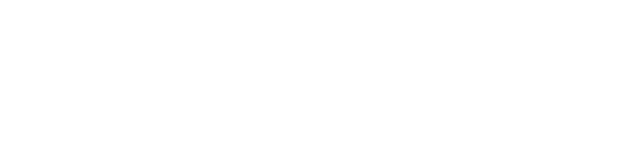
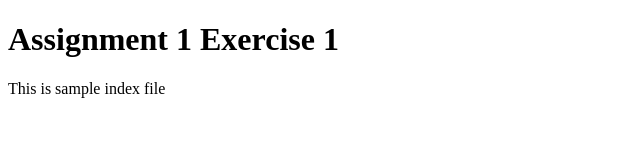
Before and after one commit to nikhildudhmogre/Exercise1, a plain HTML site: page index.html in a window 1280 px wide. Shown: the whole page, without its empty margins (0-640 px from the left). Drawn offline with Linux system fonts and the light colour scheme.

Commit message:
modified content of index.html

```diff
--- a/index.html
+++ b/index.html
@@ -2,9 +2,10 @@
 <html lang="en">
 <head>
     <meta charset="UTF-8">
-    <title>Title</title>
+    <title>Exercise1</title>
 </head>
 <body>
-
+<h1>Assignment 1 Exercise 1</h1>
+<p>This is sample index file</p>
 </body>
 </html>
```
